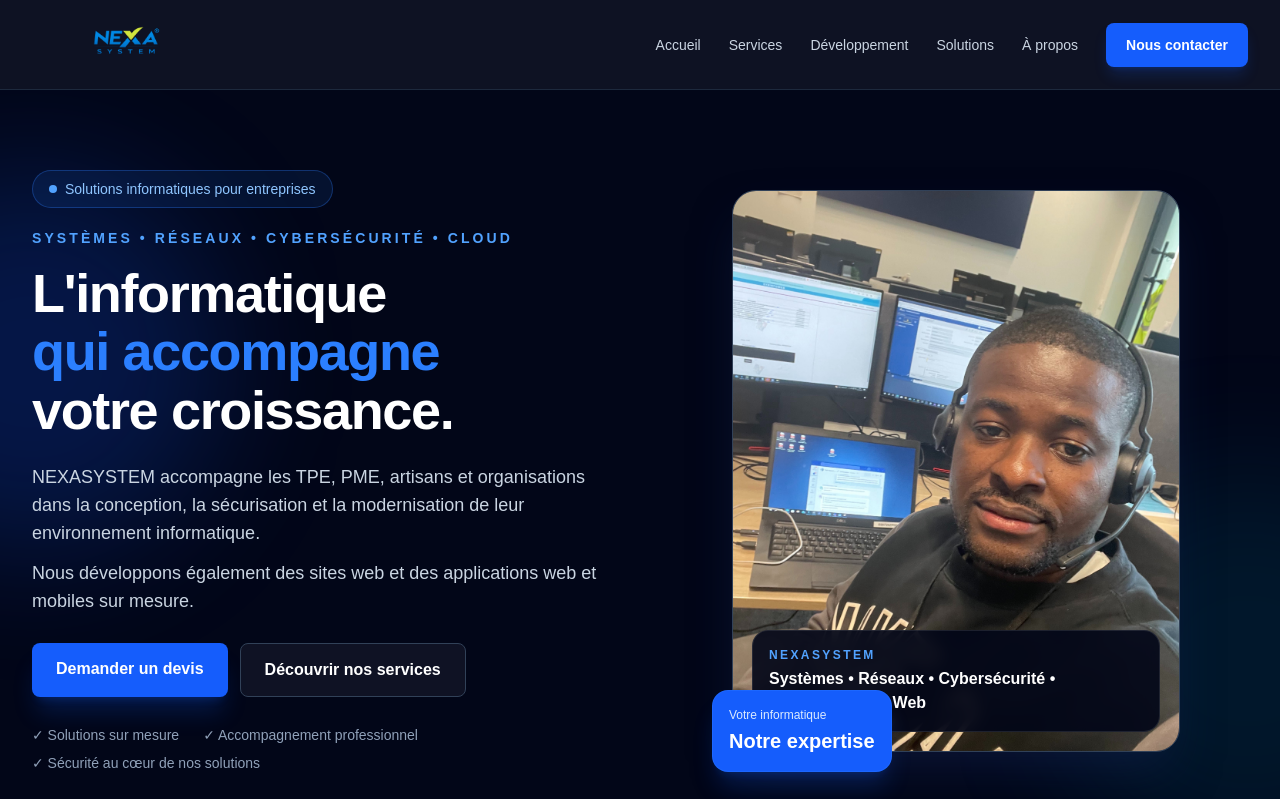
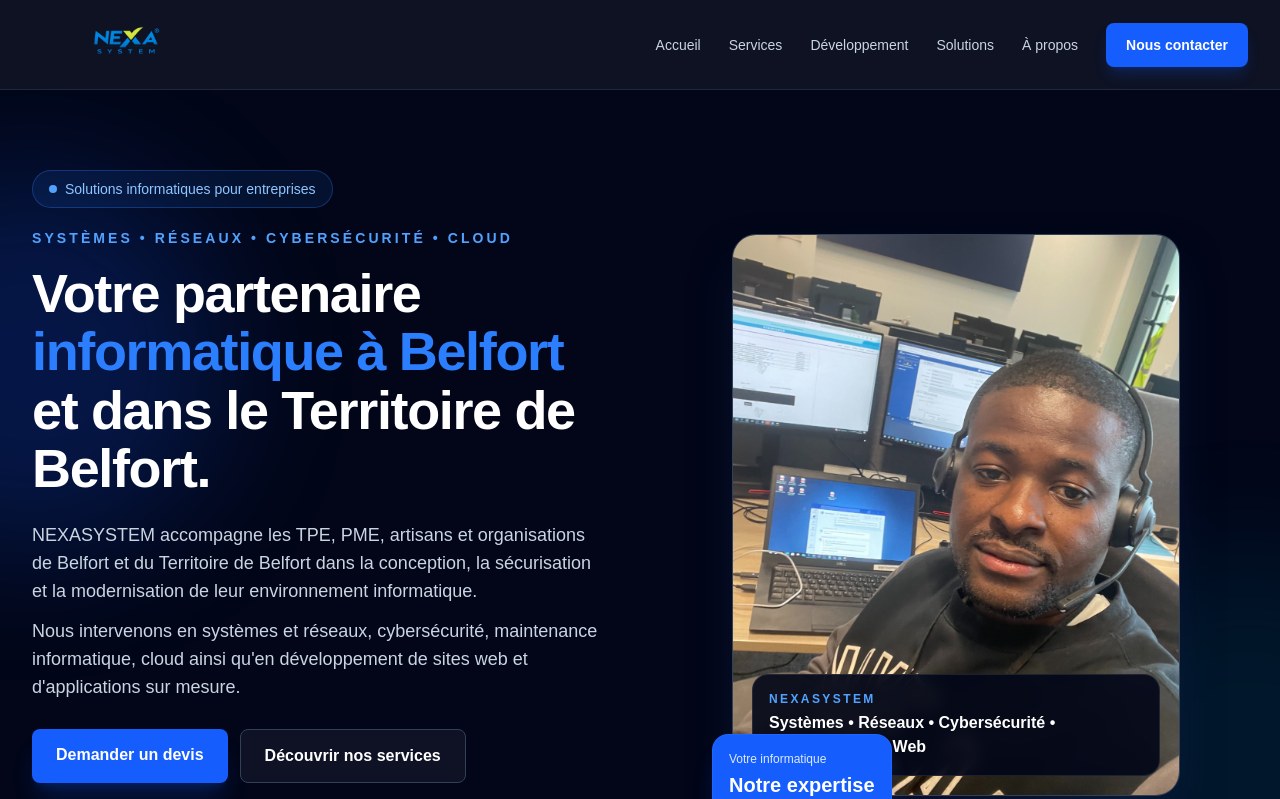
Before and after one commit to Jesse-93/nexasystem, a Next.js app: page / in a window 1280 px wide. Shown: the top 799 px of the page. Built offline with nearby package versions, Linux system fonts and the light colour scheme.

Commit message:
Optimisation SEO local de la page d'accueil

```diff
--- a/app/page.tsx
+++ b/app/page.tsx
@@ -233,29 +233,30 @@
 
         {/* TITRE */}
 <h1 className="max-w-2xl text-4xl font-extrabold leading-[1.08] tracking-tight sm:text-5xl lg:text-[54px]">
-  L'informatique
+  Votre partenaire
   <br />
 
   <span className="text-blue-500">
-    qui accompagne
+    informatique à Belfort
   </span>
 
   <br />
 
-  votre croissance.
+  et dans le Territoire de Belfort.
 </h1>
 
 {/* DESCRIPTION */}
 <p className="mt-6 max-w-xl text-base leading-7 text-slate-300 sm:text-lg">
   NEXASYSTEM accompagne les TPE, PME, artisans et organisations
-  dans la conception, la sécurisation et la modernisation de
-  leur environnement informatique.
+  de Belfort et du Territoire de Belfort dans la conception,
+  la sécurisation et la modernisation de leur environnement informatique.
 </p>
 
-        <p className="mt-3 max-w-xl text-base leading-7 text-slate-300 sm:text-lg">
-          Nous développons également des sites web et des applications
-          web et mobiles sur mesure.
-        </p>
+<p className="mt-3 max-w-xl text-base leading-7 text-slate-300 sm:text-lg">
+    Nous intervenons en systèmes et réseaux, cybersécurité, maintenance
+    informatique, cloud ainsi qu'en développement de sites web et
+    d'applications sur mesure.
+</p>
 
         {/* BOUTONS */}
         <div className="mt-7 flex flex-col gap-3 sm:flex-row">
@@ -347,7 +348,7 @@
             </p>
 
             <h2 className="mt-3 text-3xl font-bold tracking-tight sm:text-4xl">
-              Des solutions informatiques adaptées à votre entreprise
+              Services informatiques pour les entreprises à Belfort
             </h2>
 
             <p className="mt-5 text-lg leading-8 text-slate-600">
@@ -732,14 +733,17 @@
             <div>
 
               <p className="text-lg leading-8 text-slate-300">
-                NEXASYSTEM accompagne les TPE, PME, artisans et organisations
-                dans la gestion, la sécurisation et la modernisation de leur
-                environnement informatique.
+                NEXASYSTEM est une entreprise informatique spécialisée dans les
+                systèmes et réseaux, la cybersécurité, la maintenance informatique,
+                le cloud et le développement web. Nous accompagnons les TPE, PME,
+                artisans et organisations de Belfort et du Territoire de Belfort
+                dans leurs projets numériques.
               </p>
 
               <p className="mt-6 text-lg leading-8 text-slate-300">
-                Notre objectif : proposer des infrastructures fiables,
-                sécurisées et adaptées aux besoins réels de chaque entreprise.
+                Notre objectif : proposer des infrastructures fiables, sécurisées
+                et adaptées aux besoins réels de chaque entreprise, avec un
+                accompagnement de proximité.
               </p>
 
             </div>
@@ -769,9 +773,10 @@
       </h2>
 
       <p className="mt-5 text-lg leading-8 text-slate-600">
-        Vous avez un projet informatique, web ou mobile ?
-        Décrivez-nous votre besoin et l'équipe NEXASYSTEM vous répondra.
-      </p>
+        NEXASYSTEM accompagne les entreprises de Belfort et du Territoire de
+        Belfort dans leurs projets informatiques : systèmes et réseaux,
+        cybersécurité, maintenance, cloud, audit et développement numérique.
+    </p>
 
     </div>
 
@@ -1125,7 +1130,7 @@
           </p>
 
           <p>
-            Systèmes • Réseaux • Cybersécurité • Développement Web
+            Informatique à Belfort • Systèmes & Réseaux • Cybersécurité • Développement Web
           </p>
 
         </div>
```
